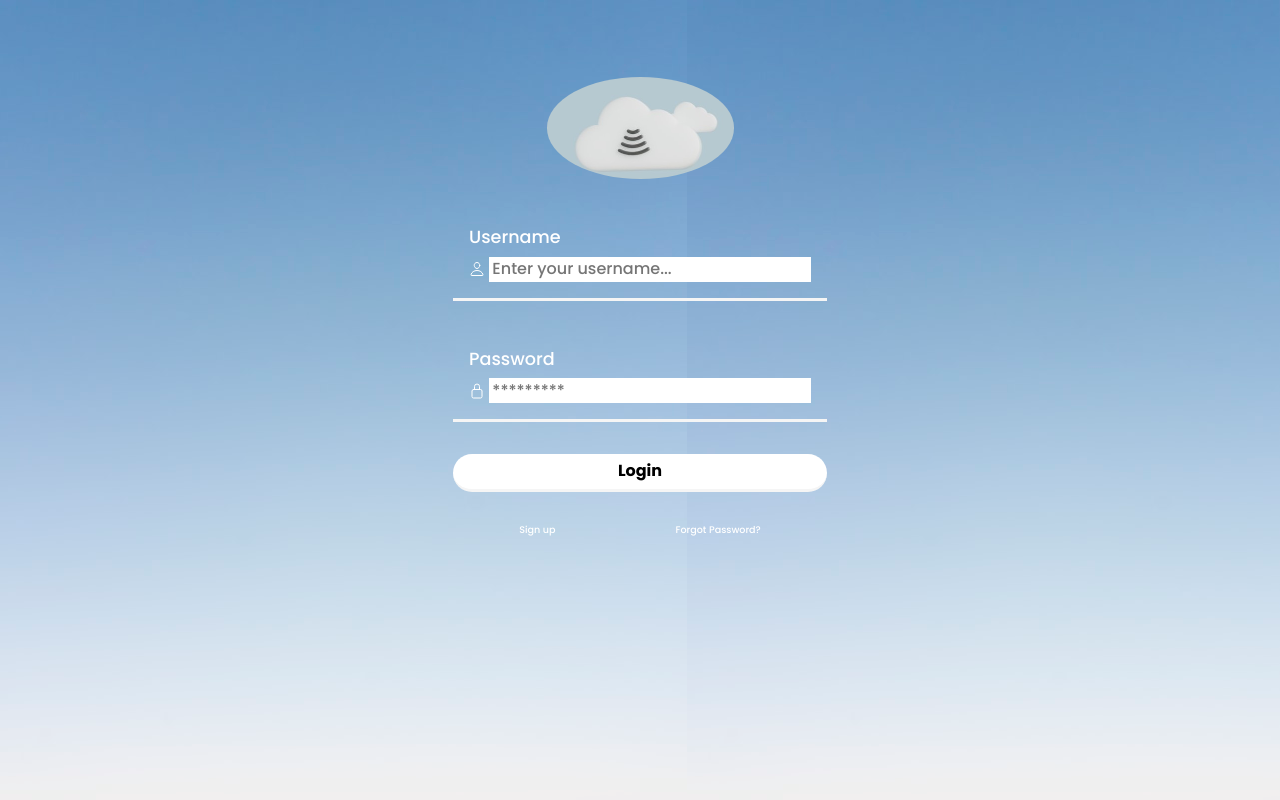
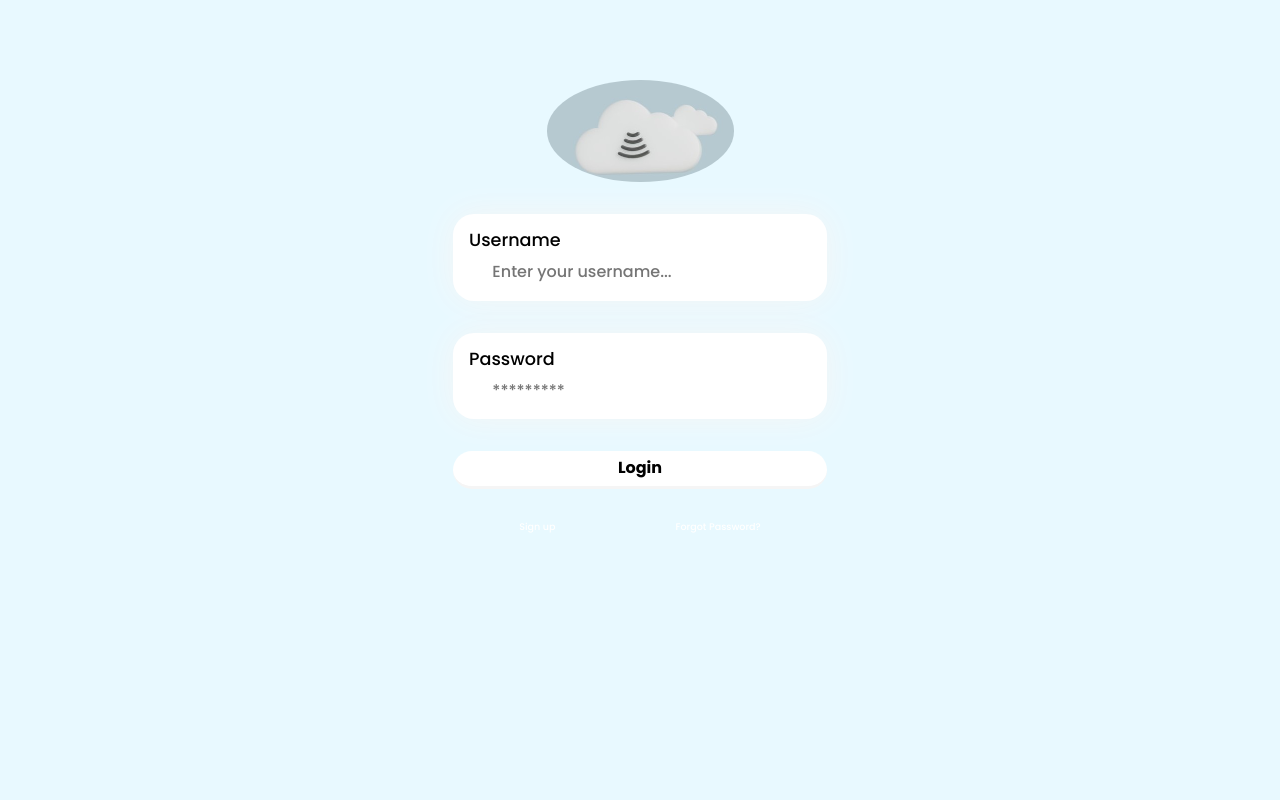
Before and after one commit to Juwonthefirst/File-upload, a Flask app: template templates/mock.html in a window 1280 px wide. Run offline with Flask 3, Linux system fonts and the light colour scheme; the template is opened without the code that fills it, so the values that code supplies are empty; parts of the project's set-up code (start-up, migrations or seed data) failed here and were passed over; some libraries are stand-ins or nearby versions.

Commit message:
update login_style.css

```diff
--- a/static/css/login_style.css
+++ b/static/css/login_style.css
@@ -4,8 +4,7 @@
 }
 
 body{
-    background-image: url("../image/cloud2.jpeg") ;
-    background-repeat: repeat-x;
+    background-color: #E8F9FF;
     color: white;
     height: 100vh;
     overflow-y: hidden;
@@ -20,10 +19,11 @@ a{
 }
 
 input{
-    /*background-color: black;*/
+    background-color: none;
     color: black;
     border:none;
-    outline: none;padding: 0.2em;
+    outline: none;
+    padding: 0.2em;
 }
 
 .form{
@@ -58,8 +58,9 @@ input{
 }
 
 .field {
-    border-bottom: 0.2em solid whitesmoke;
-    /*border-radius: 21px;*/
+    background-color: white;
+    box-shadow: 0 0 2em whitesmoke;
+    border-radius: 21px;
     padding: 1em;
     display:flex;
     flex-direction: column;
@@ -73,6 +74,7 @@ ion-icon{
 
 .field label{
     font-size: 1.1em;
+    color: black;
 }
 
 .field:hover{
```
